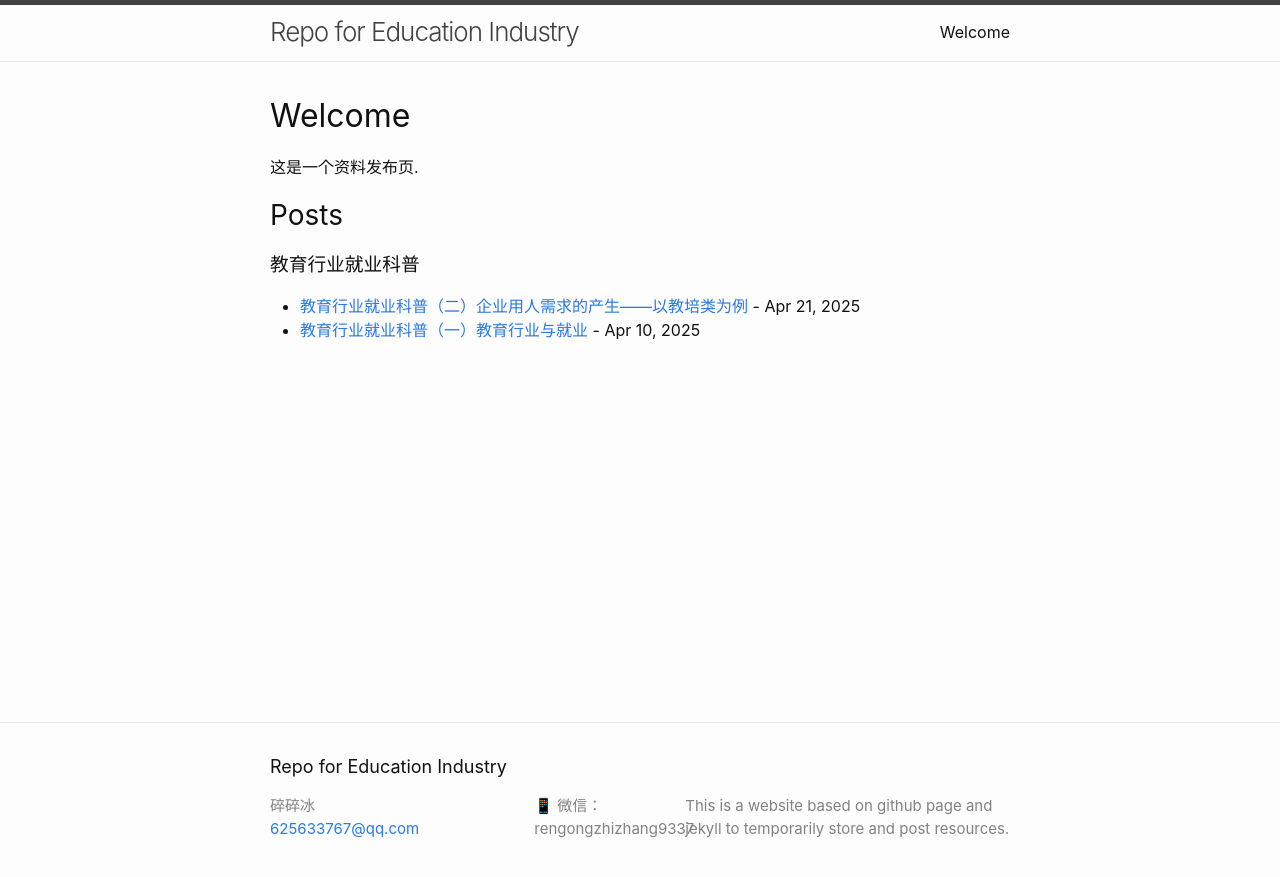
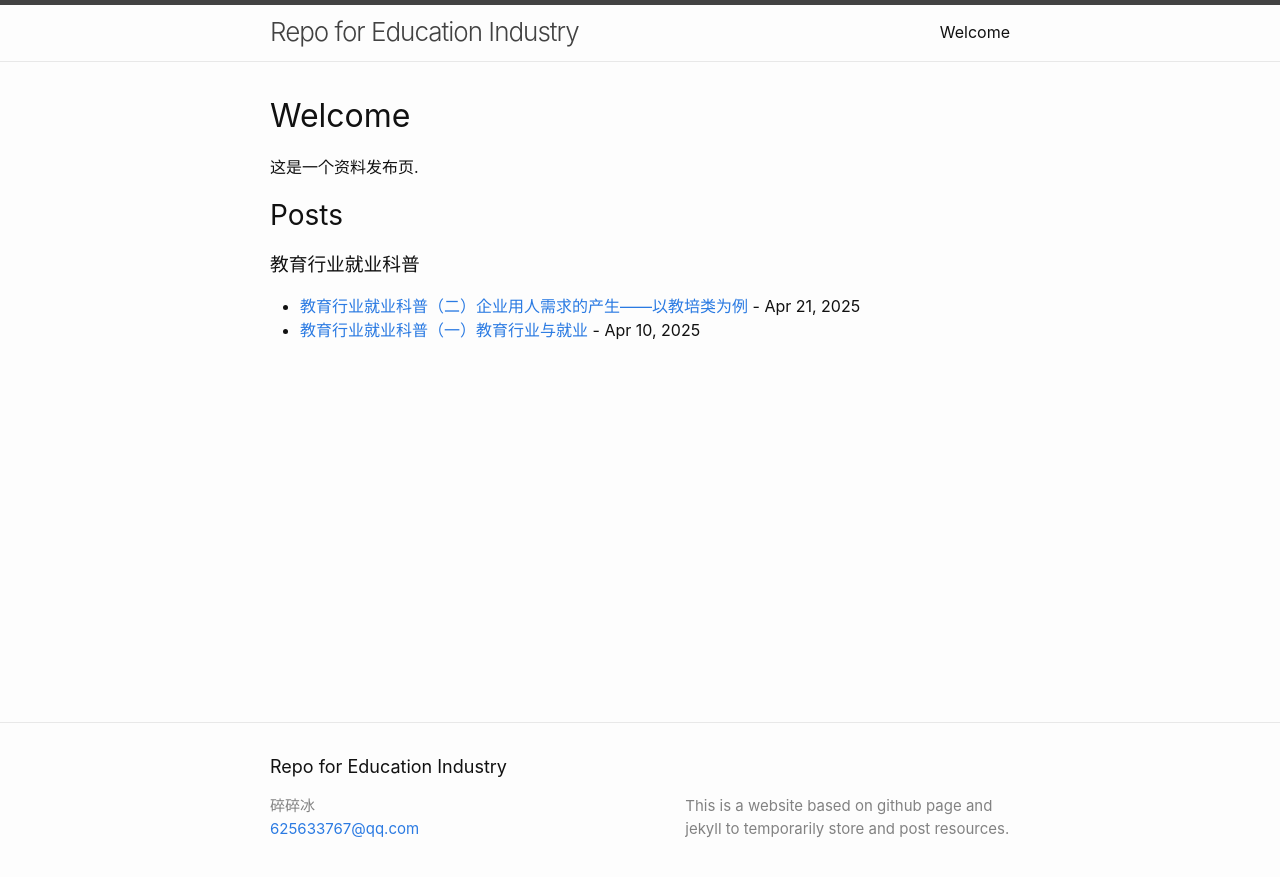
Before and after one commit to broken-ice-ice/Repo-for-Education-Industry, a Jekyll site: the page built from index.md, in a window 1280 px wide. Shown: the top 877 px of the page. Built offline with Jekyll 4.4.1, drawn with Linux system fonts in a browser that asks for light colours; part of the change alters nothing that is shown.

Commit message:
Update _config.yml

```diff
--- a/_config.yml
+++ b/_config.yml
@@ -1,12 +1,13 @@
 title: Repo for Education Industry
 author: 碎碎冰
 email: 625633767@qq.com
+wechat: rengongzhizhang9337
 description: > # this means to ignore newlines until "twitter_username:"
   This is a website based on github page and jekyll to temporarily
   store and post resources.
 
 # social links
-wechat_id: rengongzhizhang9337
+#wechat_id: rengongzhizhang9337(太丑了)
 #twitter_username: jekyllrb
 #github_username:  jekyll
 #rss: rss
```
